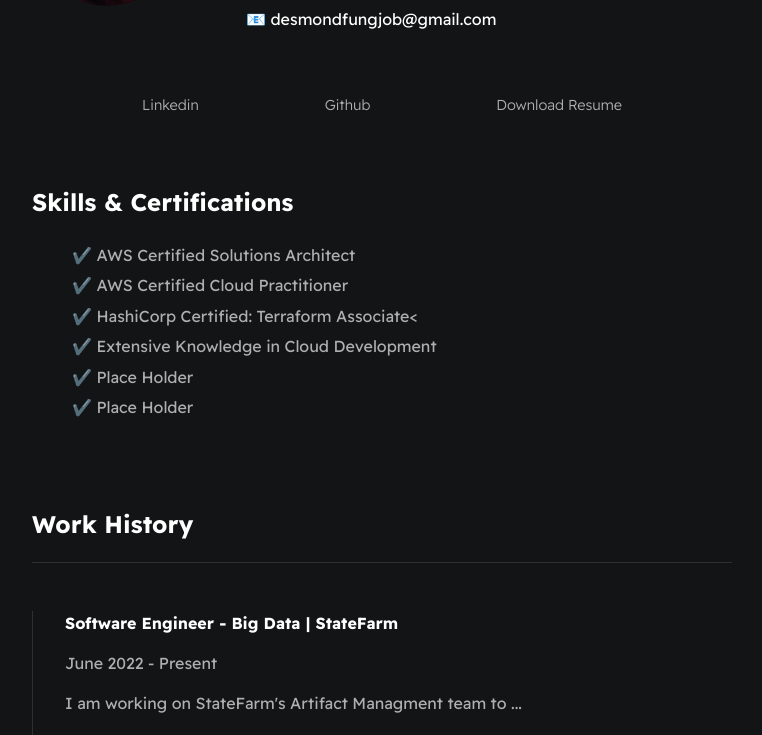
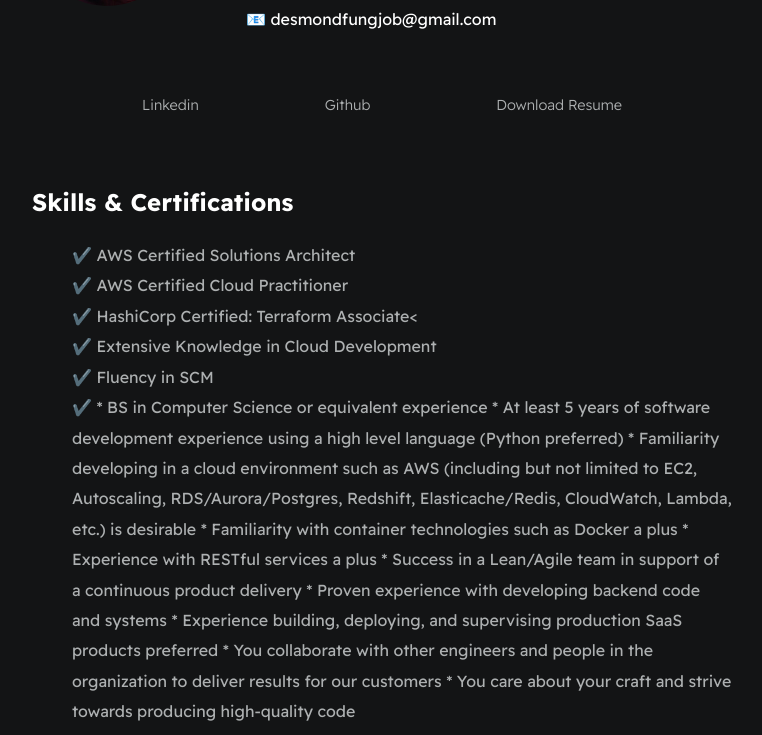
Before and after one commit to ddhangdd/portfolio, a plain HTML site: page index.html in a window 1280 px wide. Shown: the part 217-952 px from the top of the page, without its empty margins (258-1020 px from the left). Drawn offline with Linux system fonts and the light colour scheme.

Commit message:
latest changes

```diff
--- a/index.html
+++ b/index.html
@@ -42,8 +42,26 @@
                 <li>✔️ AWS Certified Cloud Practitioner</li>
                 <li>✔️ HashiCorp Certified: Terraform Associate<</li>
                 <li>✔️ Extensive Knowledge in Cloud Development</li>
-                <li>✔️ Place Holder</li>
-                <li>✔️ Place Holder</li>
+                <li>✔️ Fluency in SCM</li>
+                <li>✔️ * BS in Computer Science or equivalent experience
+
+                    * At least 5 years of software development experience using a high level language (Python preferred)
+
+                    * Familiarity developing in a cloud environment such as AWS (including but not limited to EC2, Autoscaling, RDS/Aurora/Postgres, Redshift, Elasticache/Redis, CloudWatch, Lambda, etc.) is desirable
+
+                    * Familiarity with container technologies such as Docker a plus
+
+                    * Experience with RESTful services a plus
+
+                    * Success in a Lean/Agile team in support of a continuous product delivery
+
+                    * Proven experience with developing backend code and systems
+
+                    * Experience building, deploying, and supervising production SaaS products preferred
+
+                    * You collaborate with other engineers and people in the organization to deliver results for our customers
+
+                    * You care about your craft and strive towards producing high-quality code</li>
             </ul>
 
         </section>
@@ -56,7 +74,7 @@
             <div class="card--work-history">
                 <strong>Software Engineer - Big Data | StateFarm</strong>
                 <p>June 2022 - Present</p>
-                <p>I am working on StateFarm's Artifact Managment team to ...</p>
+                <p>I am working on StateFarm's Artifact Management product team, which handles the storage, management, and retrieval of unstructured data....</p>
                 <ul>
                     <li>Produced metric for </li>
                     <li>Worked on Architect  on moving on prem to AWS environment</li>
```
